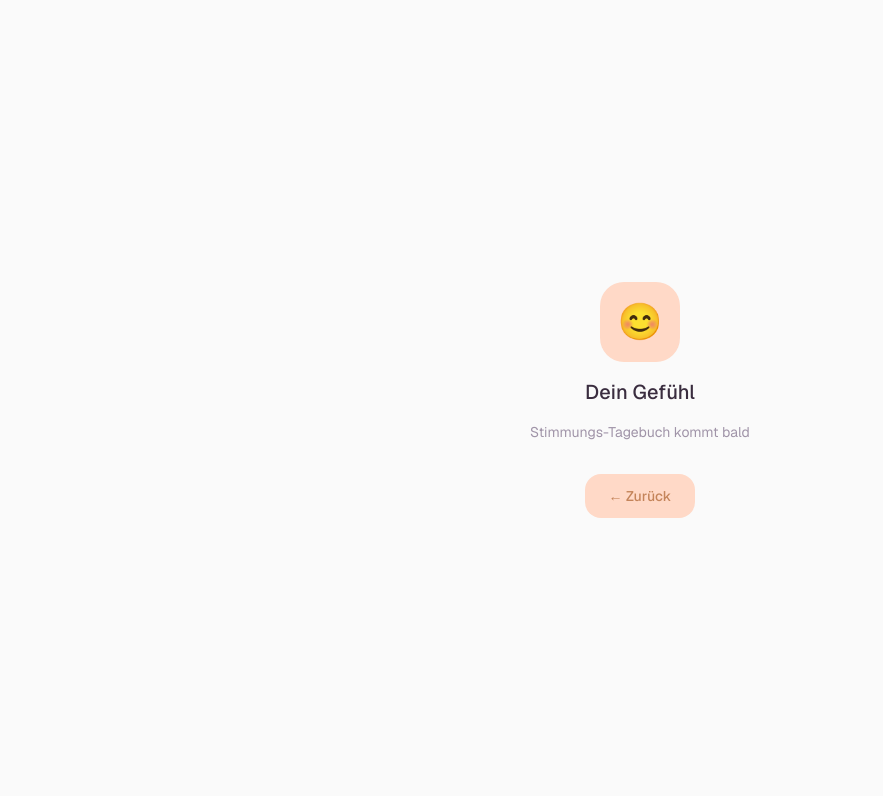
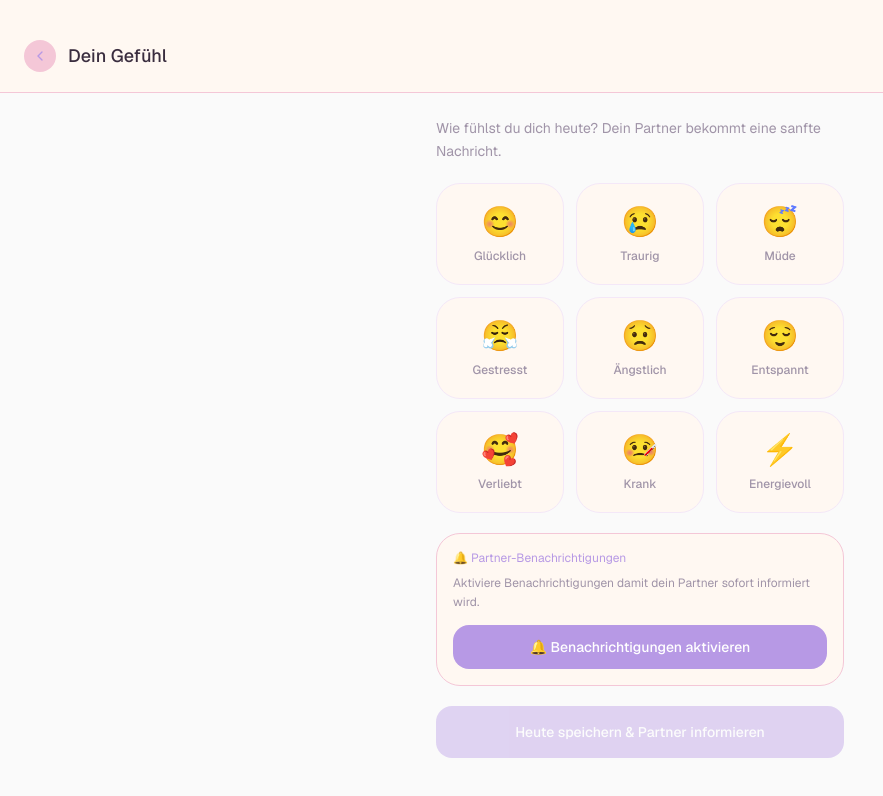
Before and after one commit to ranakarimzadeh22-debug/Luma, a Next.js app: page /gefuhl in a window 1280 px wide. Shown: the top 796 px of the page, without its empty margins (0-883 px from the left). Built offline with nearby package versions, Linux system fonts and the light colour scheme.

Commit message:
feat: Gefühl-Seite mit Partner-Benachrichtigung

```diff
--- a/src/app/gefuhl/page.tsx
+++ b/src/app/gefuhl/page.tsx
@@ -1,17 +1,203 @@
+"use client";
+
+import { useState } from "react";
 import Link from "next/link";
 
-export default function Page() {
+const moods = [
+  {
+    key: "happy",
+    emoji: "😊",
+    label: "Glücklich",
+    color: "#cfe8d5",
+    textColor: "#5a9e72",
+    partnerMsg: "Deine Partnerin fühlt sich heute glücklich und gut! 😊 Vielleicht ist heute ein guter Tag für etwas zusammen 🌟",
+  },
+  {
+    key: "sad",
+    emoji: "😢",
+    label: "Traurig",
+    color: "#b799e5",
+    textColor: "#7a5a9e",
+    partnerMsg: "Deine Partnerin fühlt sich heute etwas traurig 😢 Vielleicht braucht sie gerade eine Umarmung oder einfach jemanden der zuhört 💜",
+  },
+  {
+    key: "tired",
+    emoji: "😴",
+    label: "Müde",
+    color: "#ffd9c7",
+    textColor: "#c4845a",
+    partnerMsg: "Deine Partnerin ist heute sehr müde 😴 Gönn ihr etwas Ruhe und verwöhn sie ein bisschen 🧡",
+  },
+  {
+    key: "stressed",
+    emoji: "😤",
+    label: "Gestresst",
+    color: "#f4c7d7",
+    textColor: "#c47a9a",
+    partnerMsg: "Deine Partnerin ist heute gestresst 😤 Ein ruhiger Abend zusammen oder einfach Verständnis kann viel helfen 💕",
+  },
+  {
+    key: "anxious",
+    emoji: "😟",
+    label: "Ängstlich",
+    color: "#ffd9c7",
+    textColor: "#c4845a",
+    partnerMsg: "Deine Partnerin fühlt sich heute etwas ängstlich 😟 Sei einfach für sie da — das gibt ihr Sicherheit 🤗",
+  },
+  {
+    key: "calm",
+    emoji: "😌",
+    label: "Entspannt",
+    color: "#cfe8d5",
+    textColor: "#5a9e72",
+    partnerMsg: "Deine Partnerin ist heute entspannt und ausgeglichen 😌 Ein schöner Tag für eine gemeinsame ruhige Zeit 🌿",
+  },
+  {
+    key: "loving",
+    emoji: "🥰",
+    label: "Verliebt",
+    color: "#f4c7d7",
+    textColor: "#c47a9a",
+    partnerMsg: "Deine Partnerin denkt heute besonders an dich 🥰 Zeig ihr auch, wie viel sie dir bedeutet 💝",
+  },
+  {
+    key: "sick",
+    emoji: "🤒",
+    label: "Krank",
+    color: "#b799e5",
+    textColor: "#7a5a9e",
+    partnerMsg: "Deine Partnerin ist heute krank 🤒 Bring ihr vielleicht Tee, Suppe oder einfach Fürsorge 💜",
+  },
+  {
+    key: "energetic",
+    emoji: "⚡",
+    label: "Energievoll",
+    color: "#cfe8d5",
+    textColor: "#5a9e72",
+    partnerMsg: "Deine Partnerin ist heute voller Energie ⚡ Perfekte Zeit für ein gemeinsames Abenteuer! 🌟",
+  },
+];
+
+function sendPartnerNotification(mood: typeof moods[0]) {
+  if (Notification.permission === "granted") {
+    new Notification("🌸 Luma – Partnerinfo", {
+      body: mood.partnerMsg,
+      icon: "/favicon.ico",
+    });
+  }
+}
+
+export default function GefuhlPage() {
+  const [selected, setSelected] = useState<string | null>(null);
+  const [saved, setSaved] = useState(false);
+  const [notifEnabled, setNotifEnabled] = useState(
+    typeof Notification !== "undefined" && Notification.permission === "granted"
+  );
+
+  async function enableNotif() {
+    const perm = await Notification.requestPermission();
+    setNotifEnabled(perm === "granted");
+  }
+
+  function selectMood(mood: typeof moods[0]) {
+    setSelected(mood.key);
+    setSaved(false);
+  }
+
+  function save() {
+    const mood = moods.find((m) => m.key === selected);
+    if (!mood) return;
+
+    // Speichern
+    const today = new Date().toISOString().split("T")[0];
+    const raw = localStorage.getItem("luma-moods") ?? "{}";
+    const moods_saved = JSON.parse(raw);
+    moods_saved[today] = mood.key;
+    localStorage.setItem("luma-moods", JSON.stringify(moods_saved));
+
+    // Partner Benachrichtigung
+    sendPartnerNotification(mood);
+
+    setSaved(true);
+    setTimeout(() => setSaved(false), 3000);
+  }
+
+  const activeMood = moods.find((m) => m.key === selected);
+
   return (
-    <main className="min-h-screen flex flex-col items-center justify-center px-6" style={{ background: "#fafafa" }}>
-      <div className="flex flex-col items-center gap-4 text-center">
-        <div className="w-20 h-20 rounded-3xl flex items-center justify-center text-4xl" style={{ background: "#ffd9c7" }}>
-          😊
+    <main className="min-h-screen pb-10" style={{ background: "#fafafa" }}>
+      {/* Header */}
+      <div className="px-6 pt-10 pb-5 flex items-center gap-3" style={{ background: "#fff8f2", borderBottom: "1.5px solid #f4c7d7" }}>
+        <Link href="/dashboard" className="w-8 h-8 flex items-center justify-center rounded-full" style={{ background: "#f4c7d7", color: "#b799e5" }}>
+          <svg viewBox="0 0 24 24" fill="none" stroke="currentColor" strokeWidth={2} strokeLinecap="round" className="w-4 h-4">
+            <path d="M15 18l-6-6 6-6" />
+          </svg>
+        </Link>
+        <h1 className="text-lg font-medium" style={{ color: "#3a2d3f" }}>Dein Gefühl</h1>
+      </div>
+
+      <div className="px-5 py-6 max-w-md mx-auto flex flex-col gap-5">
+
+        <p className="text-sm leading-relaxed" style={{ color: "#a094a8" }}>
+          Wie fühlst du dich heute? Dein Partner bekommt eine sanfte Nachricht.
+        </p>
+
+        {/* Mood Grid */}
+        <div className="grid grid-cols-3 gap-3">
+          {moods.map((mood) => (
+            <button
+              key={mood.key}
+              onClick={() => selectMood(mood)}
+              className="flex flex-col items-center gap-2 rounded-3xl py-5 px-2 transition-all"
+              style={
+                selected === mood.key
+                  ? { background: mood.color, border: `1.5px solid ${mood.color}` }
+                  : { background: "#fff8f2", border: "1.5px solid #f4e8f8" }
+              }
+            >
+              <span className="text-3xl">{mood.emoji}</span>
+              <span className="text-xs font-medium" style={{ color: selected === mood.key ? mood.textColor : "#a094a8" }}>
+                {mood.label}
+              </span>
+            </button>
+          ))}
         </div>
-        <h1 className="text-xl font-medium" style={{ color: "#3a2d3f" }}>Dein Gefühl</h1>
-        <p className="text-sm" style={{ color: "#a094a8" }}>Stimmungs-Tagebuch kommt bald</p>
-        <Link href="/dashboard" className="mt-4 text-sm font-medium rounded-2xl px-6 py-3 hover:opacity-80 transition-opacity" style={{ background: "#ffd9c7", color: "#c4845a" }}>
-          ← Zurück
-        </Link>
+
+        {/* Partner Nachricht Vorschau */}
+        {activeMood && (
+          <div className="rounded-3xl p-4" style={{ background: "#fff8f2", border: `1.5px solid ${activeMood.color}` }}>
+            <p className="text-xs mb-2" style={{ color: "#b799e5" }}>💑 Nachricht an deinen Partner</p>
+            <p className="text-xs leading-relaxed" style={{ color: "#3a2d3f" }}>{activeMood.partnerMsg}</p>
+          </div>
+        )}
+
+        {/* Benachrichtigung aktivieren */}
+        {!notifEnabled && (
+          <div className="rounded-3xl p-4" style={{ background: "#fff8f2", border: "1.5px solid #f4c7d7" }}>
+            <p className="text-xs mb-2" style={{ color: "#b799e5" }}>🔔 Partner-Benachrichtigungen</p>
+            <p className="text-xs mb-3 leading-relaxed" style={{ color: "#a094a8" }}>
+              Aktiviere Benachrichtigungen damit dein Partner sofort informiert wird.
+            </p>
+            <button
+              onClick={enableNotif}
+              className="w-full text-white font-medium rounded-2xl py-3 text-sm hover:opacity-90 transition-opacity"
+              style={{ background: "#b799e5" }}
+            >
+              🔔 Benachrichtigungen aktivieren
+            </button>
+          </div>
+        )}
+
+        {/* Speichern */}
+        <button
+          onClick={save}
+          disabled={!selected}
+          className="w-full text-white font-medium rounded-2xl py-4 text-sm hover:opacity-90 transition-opacity disabled:opacity-40"
+          style={{ background: saved ? "#cfe8d5" : "#b799e5" }}
+        >
+          {saved ? "✓ Gespeichert & Partner benachrichtigt 💕" : "Heute speichern & Partner informieren"}
+        </button>
+
       </div>
     </main>
   );
```
